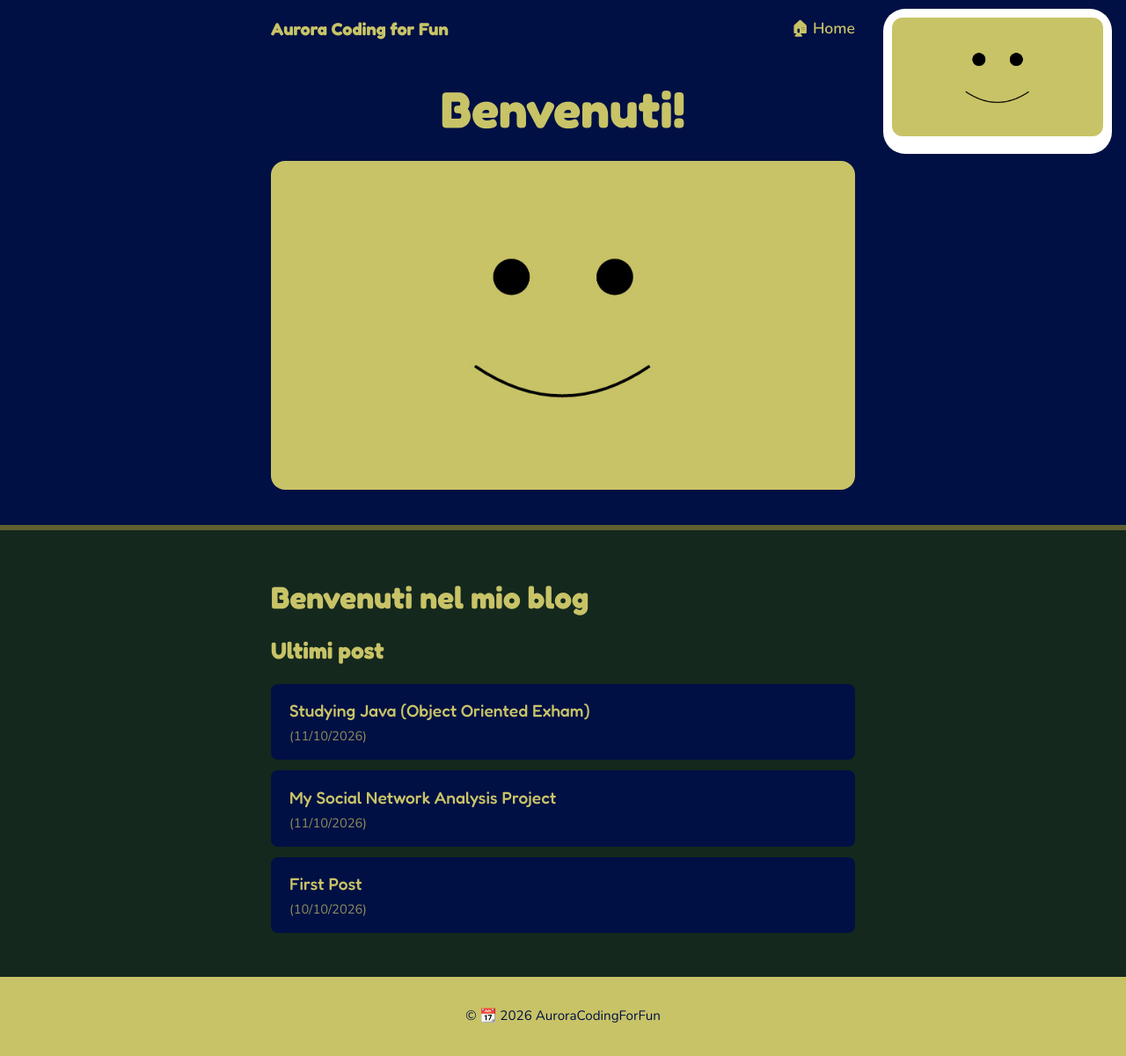
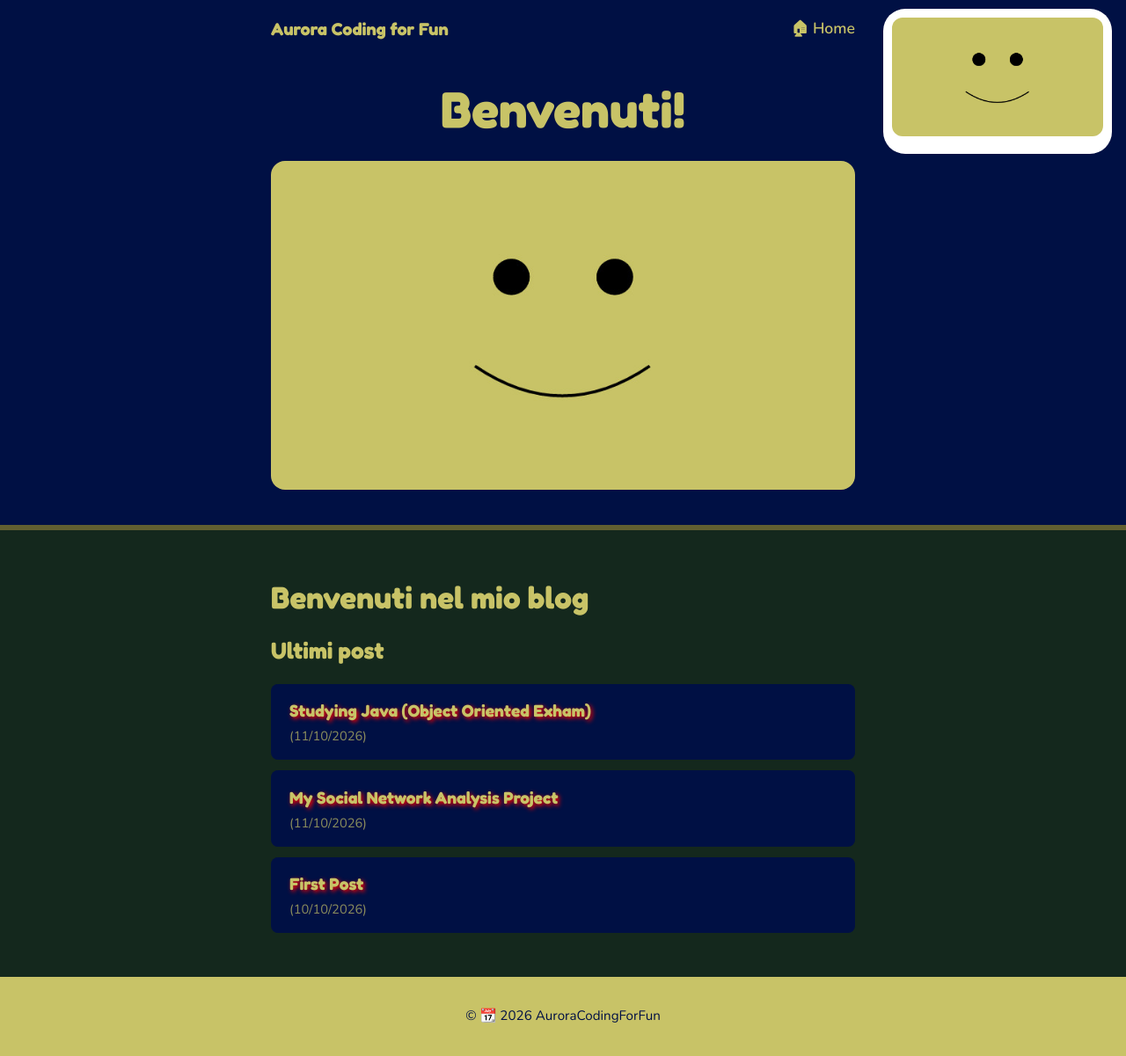
Before and after one commit to AuroraCodingForFun/BlogSite, a Jekyll site: the page built from index.md, in a window 1280 px wide. Shown: the whole page at 88% size. Built offline with Jekyll 4.4.1, drawn with Linux system fonts in a browser that asks for light colours.

Commit message:
Enhance post title display with bold and shadow effect

```diff
--- a/index.md
+++ b/index.md
@@ -56,7 +56,7 @@ aside.laterale {
   {% for post in site.posts %}
     <li style=" background-color: #001044">
       <div>
-        <a href="{{ post.url | relative_url }}">{{ post.title }}</a>
+        <a href="{{ post.url | relative_url }}"> <b style="text-shadow: 2px 2px 5px red;">{{ post.title }} </b></a>
         <small>({{ post.date | date: "%d/%m/%Y" }})</small>
       </div>
     </li>
```
